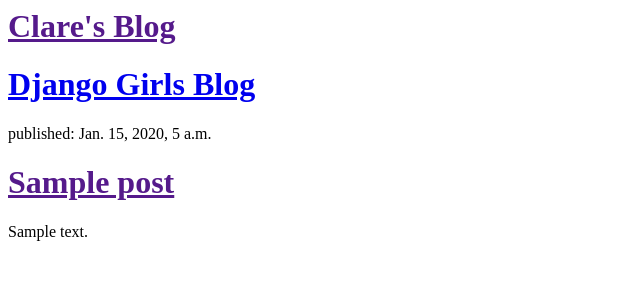
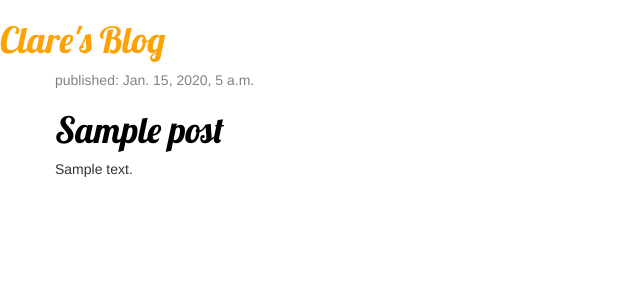
Before and after one commit to clarezegarelli/my-first-blog, a Django app: template blog/templates/blog/post_list.html in a window 1280 px wide. Shown: the top 300 px of the page, without its empty margins (0-640 px from the left). Run offline with Django 3.2, Linux system fonts and the light colour scheme; the template is opened without the code that fills it: values that come from a table or form of the project are taken from there, others are empty; tables that the repository leaves empty hold one stand-in row (values such as "Sample post"); some libraries are stand-ins or nearby versions.

Commit message:
CSS update

```diff
--- /dev/null
+++ b/blog/static/css/blog.css
@@ -0,0 +1,50 @@
+h1 a {
+    color: #FCA205;
+    font-family: 'Lobster';
+}
+.page-header {
+    background-color: #ff9400;
+    margin-top: 0;
+    padding: 20px 20px 20px 40px;
+}
+
+.page-header h1, .page-header h1 a, .page-header h1 a:visited, .page-header h1 a:active {
+    color: #ffffff;
+    font-size: 36pt;
+    text-decoration: none;
+}
+
+.content {
+    margin-left: 40px;
+}
+
+h1, h2, h3, h4 {
+    font-family: 'Lobster', cursive;
+}
+
+.date {
+    color: #828282;
+}
+
+.save {
+    float: right;
+}
+
+.post-form textarea, .post-form input {
+    width: 100%;
+}
+
+.top-menu, .top-menu:hover, .top-menu:visited {
+    color: #ffffff;
+    float: right;
+    font-size: 26pt;
+    margin-right: 20px;
+}
+
+.post {
+    margin-bottom: 70px;
+}
+
+.post h1 a, .post h1 a:visited {
+    color: #000000;
+}
--- a/blog/templates/blog/post_list.html
+++ b/blog/templates/blog/post_list.html
@@ -1,22 +1,34 @@
+{% load staticfiles %}
 <html>
 	<head>
 		<title>Clare's blog</title>
+		<link rel="stylesheet" href="//maxcdn.bootstrapcdn.com/bootstrap/3.2.0/css/bootstrap.min.css">
+		<link rel="stylesheet" href="//maxcdn.bootstrapcdn.com/bootstrap/3.2.0/css/bootstrap-theme.min.css">
+		<link rel="stylesheet" href="{% static 'css/blog.css' %}">
+		<link href="//fonts.googleapis.com/css?family=Lobster&subset=latin,latin-ext" rel="stylesheet" type="text/css">
+
+
 	</head>
 	<body>
-		<div>
+		<div clare="page-header">
 			<h1><a href="">Clare's Blog</a></h1>
 		</div>
 
-		<div>
-    <h1><a href="/">Django Girls Blog</a></h1>
+
+		<div class="content container">
+    <div class="row">
+        <div class="col-md-8">
+            {% for post in posts %}
+                <div class="post">
+                    <div class="date">
+                        <p>published: {{ post.published_date }}</p>
+                    </div>
+                    <h1><a href="">{{ post.title }}</a></h1>
+                    <p>{{ post.text|linebreaksbr }}</p>
+                </div>
+            {% endfor %}
+        </div>
+    </div>
 </div>
-
-{% for post in posts %}
-    <div>
-        <p>published: {{ post.published_date }}</p>
-        <h1><a href="">{{ post.title }}</a></h1>
-        <p>{{ post.text|linebreaksbr }}</p>
-    </div>
-{% endfor %}
 	</body>
 </html>
```
